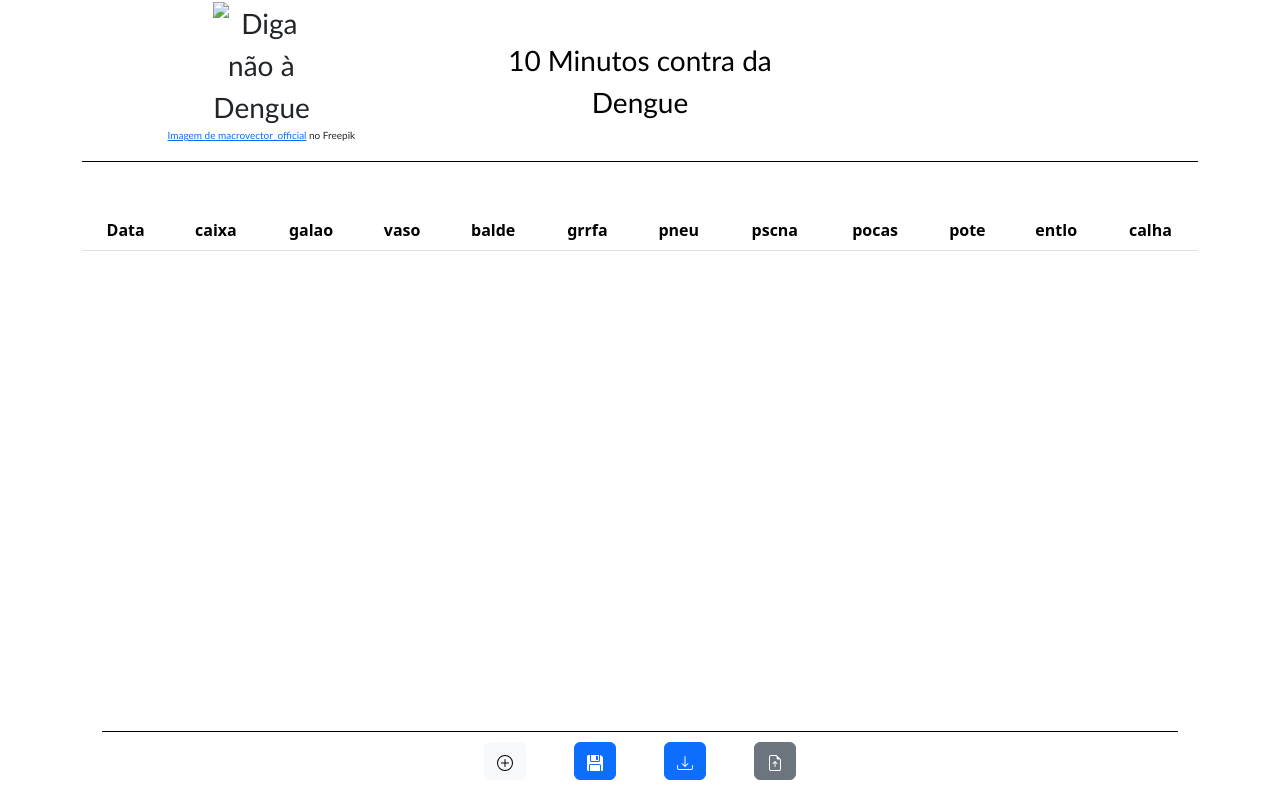
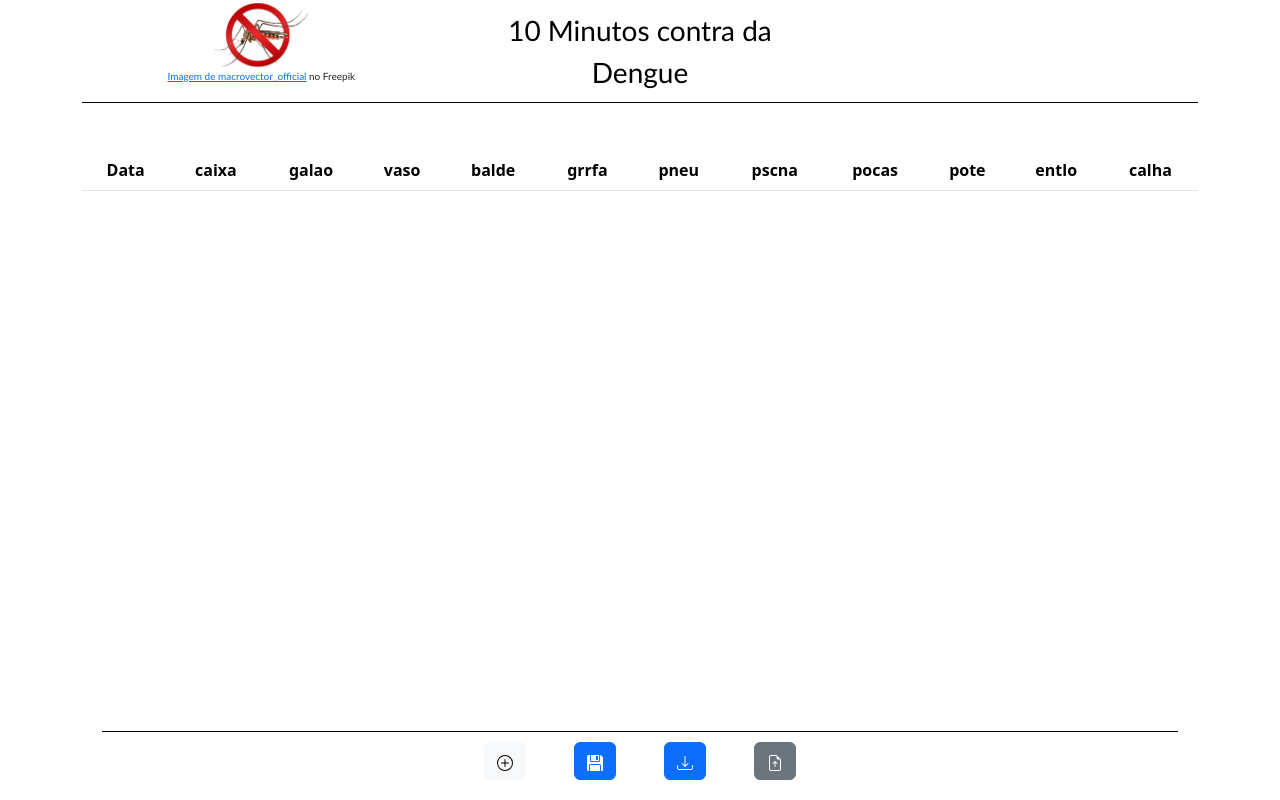
Before and after one commit to LUIZ-FELIPE3393/LUIZ-FELIPE3393.github.io, a website: page checklist/checklist.html in a window 1280 px wide. Drawn offline with Linux system fonts and the light colour scheme; no server answers.

Commit message:
Update checklist.html

```diff
--- a/checklist/checklist.html
+++ b/checklist/checklist.html
@@ -16,7 +16,7 @@
     <header>
         <div class="row align-items-center">
             <div class="col-4 text-center">
-                <img src="img/2469.jpg" alt="Diga não à Dengue!" style="max-width: 96px;">
+                <img src="../public/img/2469.jpg" alt="Diga não à Dengue!" style="max-width: 96px;">
                 <p style="font-size: 10px;"><a href="https://br.freepik.com/vetores-gratis/mosquito_4426158.htm#query=mosquito%20dengue&position=1&from_view=keyword&track=ais&uuid=751fe4ed-e612-4857-b625-156c286c6dc0">Imagem de macrovector_official</a> no Freepik</p>
             </div>
             <div class="col-4 text-center">
```
